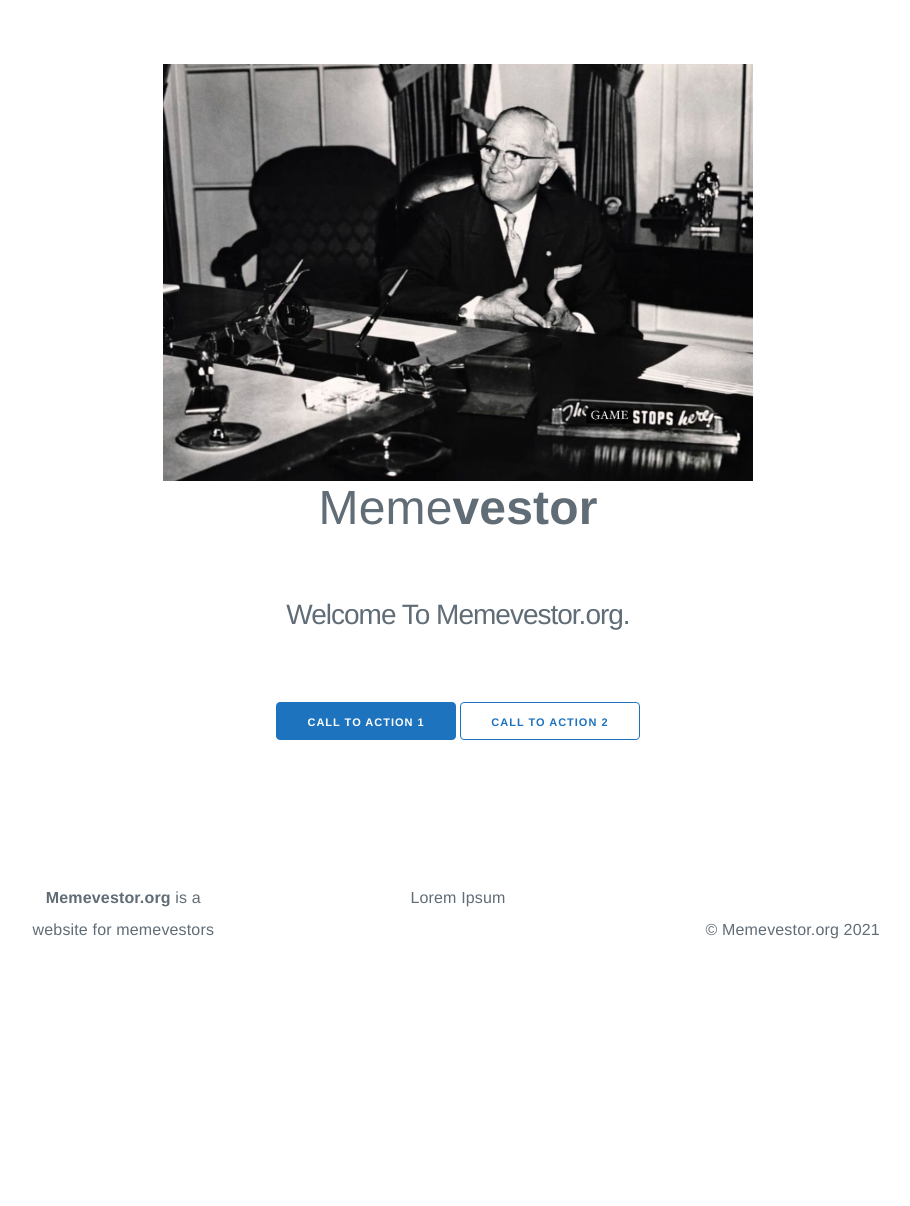
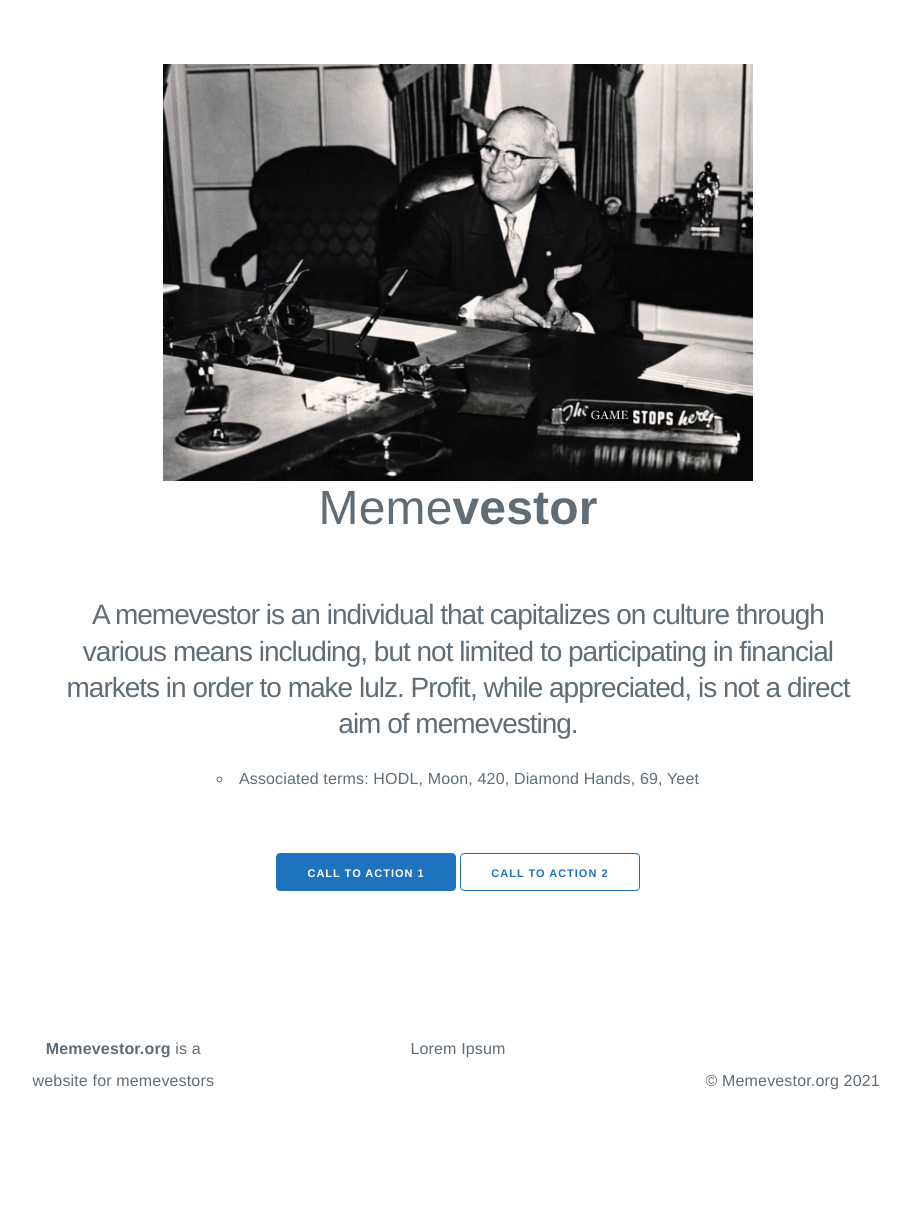
Before and after one commit to The-Band-Work/memevestors, a Jekyll site: the page built from index.html, in a window 1280 px wide. Shown: the whole page, without its empty margins (182-1092 px from the left). Built offline with Jekyll 4.4.1, drawn with Linux system fonts in a browser that asks for light colours; nearby versions of some CDN libraries; the list of posts is cut into pages by our own code; before the commit the page ends 1055 px from its top, so only the background shows below that.

Commit message:
Update index.html

```diff
--- a/index.html
+++ b/index.html
@@ -15,7 +15,10 @@ ref: home
 	</div>
 	<div class="row actions">
 		<div class="column column-80 column-offset-10">
-		<h3>Welcome To Memevestor.org.</h3>
+		<h3>A memevestor is an individual that capitalizes on culture through various means including, but not limited to participating in financial markets in order to make lulz. Profit, while appreciated, is not a direct aim of memevesting.</h3>
+			<ul>
+				<li> Associated terms: HODL, Moon, 420, Diamond Hands, 69, Yeet</li>
+			</ul>
 		</div>
 	</div>
 	<div class="row actions">
```
